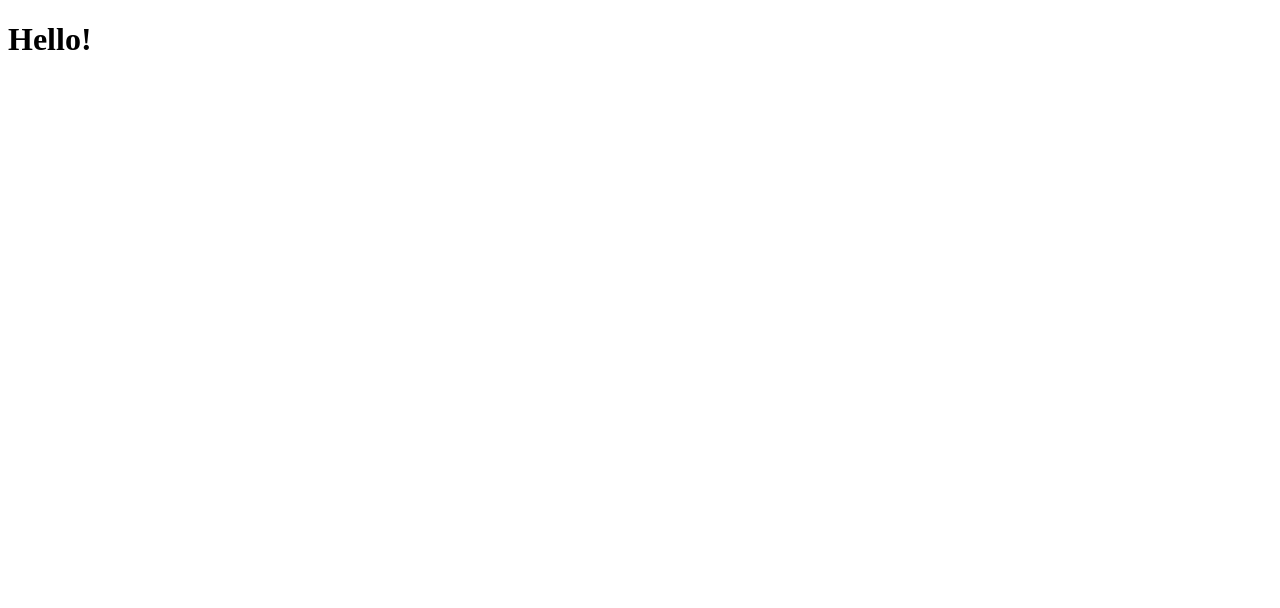
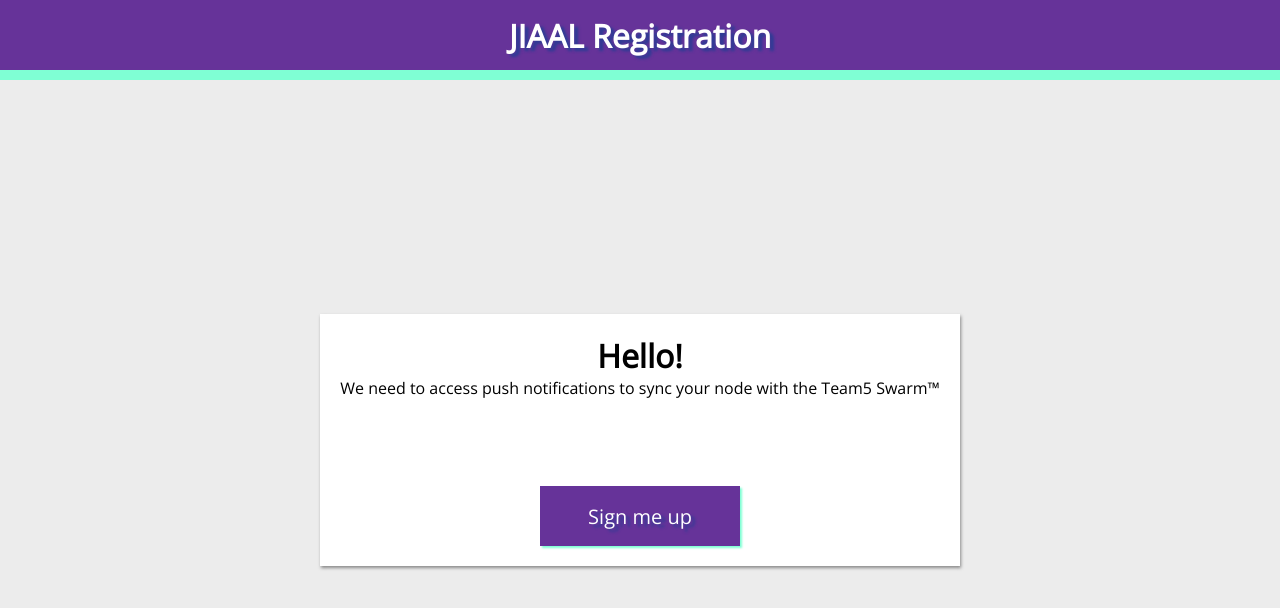
Before and after one commit to John-Nenniger/Service_worker, a website: page index.html in a window 1280 px wide. Drawn offline with nearby package versions, Linux system fonts and the light colour scheme.

Commit message:
Styles!!!

```diff
--- a/index.html
+++ b/index.html
@@ -3,9 +3,24 @@
   <head>
     <meta charset="utf-8">
     <title>Service Worker</title>
+    <link href="https://fonts.googleapis.com/css?family=Open+Sans" rel="stylesheet">
+    <link rel="stylesheet" href="styles.css">
   </head>
   <body>
-    <h1>Hello!</h1>
+    <header>
+      <h1>JIAAL Registration</h1>
+    </header>
+
+    <main>
+      <div class="card">
+        <h1>Hello!</h1>
+        <p>
+          We need to access push notifications to sync your node with the Team5 Swarm™
+        </p>
+        <button id="button">Sign me up</button>
+      </div>
+    </main>
+
     <script src="background.js"></script>
   </body>
 </html>
--- /dev/null
+++ b/styles.css
@@ -0,0 +1,62 @@
+* {
+  box-sizing: border-box;
+  margin: 0;
+  padding: 0;
+  font-family: 'Open Sans', sans-serif;
+}
+
+body {
+  height: 100vh;
+  width: 100vw;
+}
+
+header {
+  display: flex;
+  align-items: center;
+  justify-content: center;
+  background: rebeccapurple;
+  color: white;
+  border-bottom: 10px solid aquamarine;
+  height: 80px;
+}
+
+header h1 {
+  text-shadow: #2c3c95 4px 3px 3px;
+}
+
+main {
+  background: rgba(158, 158, 158, 0.2);
+  height: calc(100% - 80px);
+  display: flex;
+  align-items: center;
+  justify-content: center;
+}
+
+.card {
+  background: white;
+  padding: 20px;
+  height: 35%;
+  box-shadow: rgba(51, 51, 51, 0.53) 1px 2px 3px 0px;
+  display: flex;
+  flex-direction: column;
+  align-items: center;
+}
+
+.card h1 {
+  flex: 1;
+}
+
+.card p {
+  flex: 3;
+}
+
+.card button {
+  border: 0;
+  background: rebeccapurple;
+  color: white;
+  text-shadow: #2c3c95 4px 3px 3px;
+  width: 200px;
+  font-size: 20px;
+  height: 60px;
+  box-shadow: aquamarine 2px 2px 2px 0px;
+}
```
